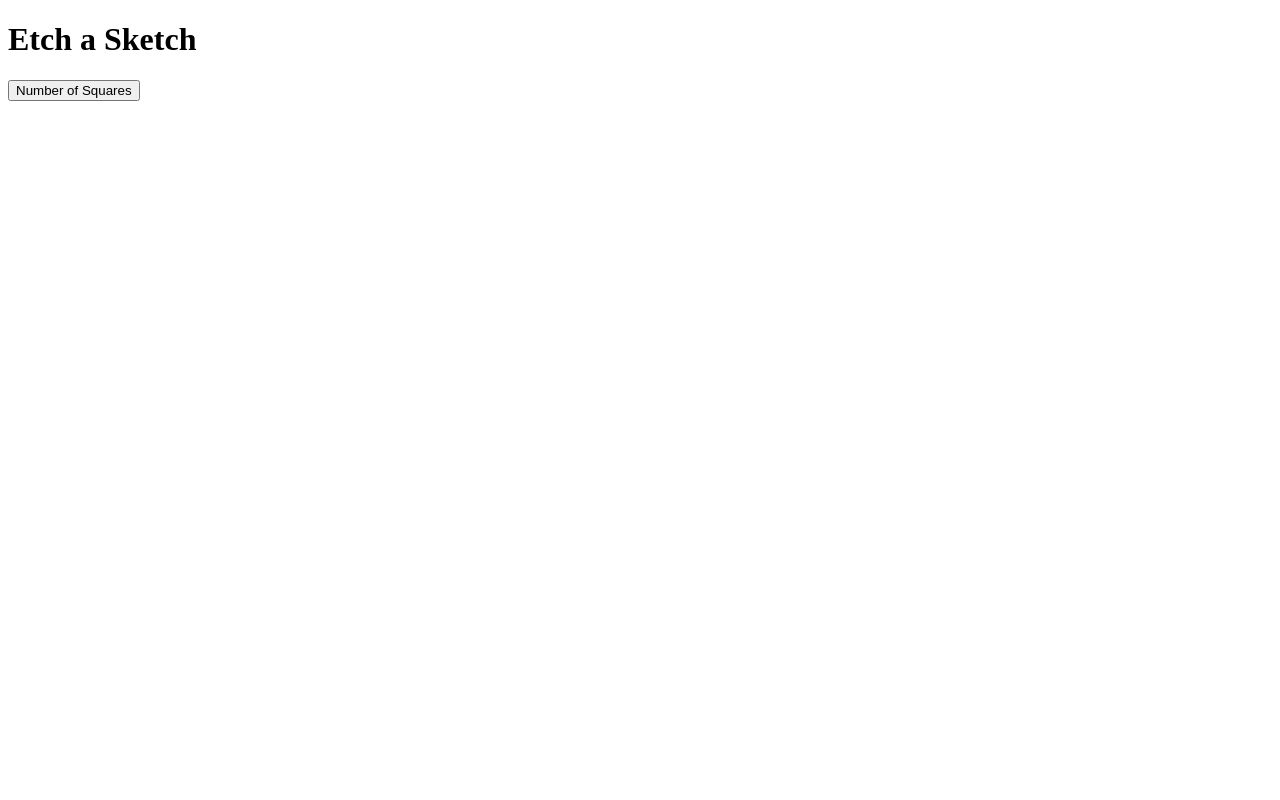
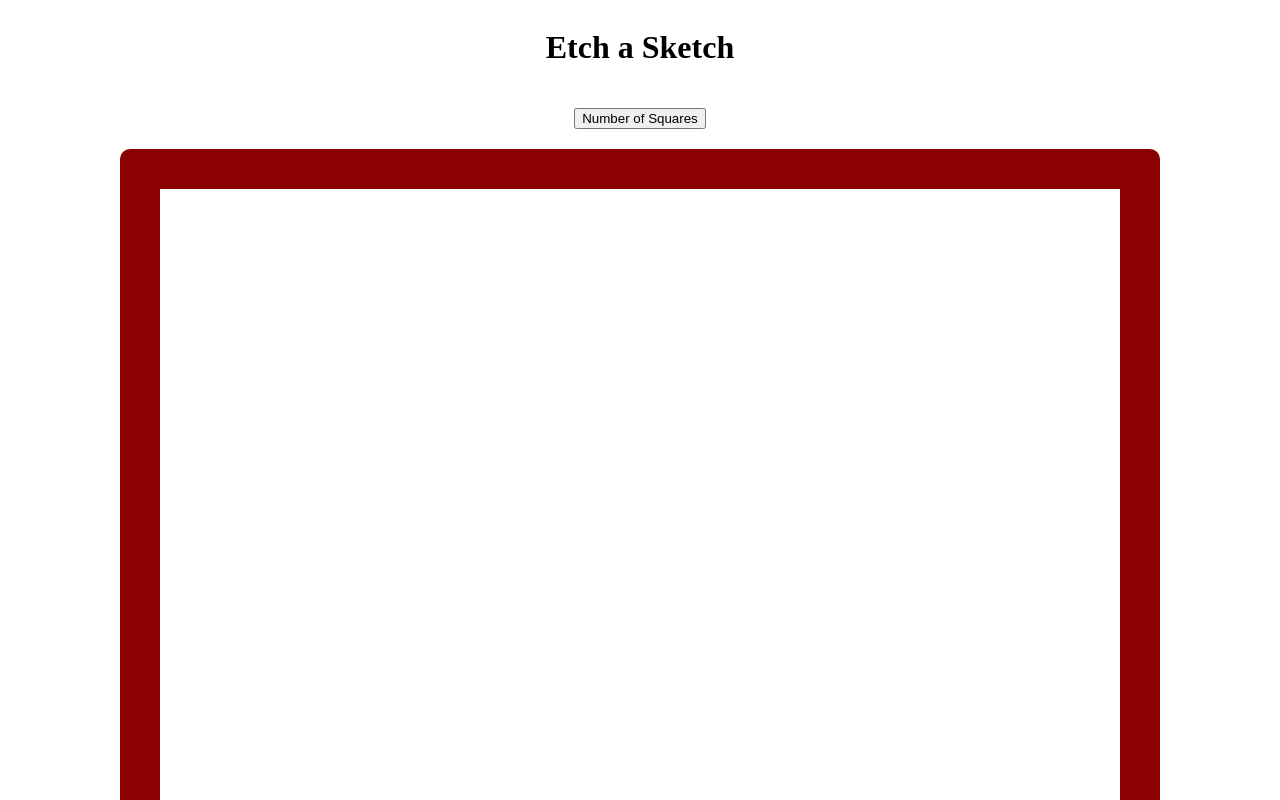
Before and after one commit to pmbyrd/etch-a-sketch-2025, a plain HTML site: page index.html in a window 1280 px wide. Shown: the top 800 px of the page. Drawn offline with Linux system fonts and the light colour scheme.

Commit message:
feat: function to create board impletemed basic css added

```diff
--- a/index.html
+++ b/index.html
@@ -1,20 +1,23 @@
 <!DOCTYPE html>
 <html lang="en">
+
 <head>
     <meta charset="UTF-8">
     <meta name="viewport" content="width=device-width, initial-scale=1.0">
     <link rel="stylesheet" href="style.css">
-    <source src="script.js" defer >
+    <source src="script.js" defer>
     <title>Etch A Sketch</title>
 </head>
+
 <body>
 
-<h1>Etch a Sketch</h1>
-<button class="prompt">Number of Squares</button>
-<div class="container">
-    <div class="board">
-        <!-- js dynamically create the board based on user input for number of squares -->
+    <div class="container">
+        <h1>Etch a Sketch</h1>
+        <button class="prompt">Number of Squares</button>
+        <div class="board">
+            <!-- js dynamically create the board based on user input for number of squares -->
+        </div>
     </div>
-</div>
 </body>
+
 </html>
--- a/style.css
+++ b/style.css
@@ -0,0 +1,22 @@
+.container {
+    display: flex;
+    flex-direction: column;
+    align-items: center;
+    justify-content: space-between;
+    gap: 20px;
+}
+
+.board {
+    display: flex;
+    flex-wrap: wrap;
+    align-self: center;
+    justify-content: space-between;
+    align-content: space-between;
+    margin: 0;
+    padding: 0;
+    height: 960px;
+    width: 960px;
+    border: solid darkred;
+    border-width: 40px;
+    border-radius: 10px;
+}
```
Also changed, not shown: script.js (+26 -0 lines).
